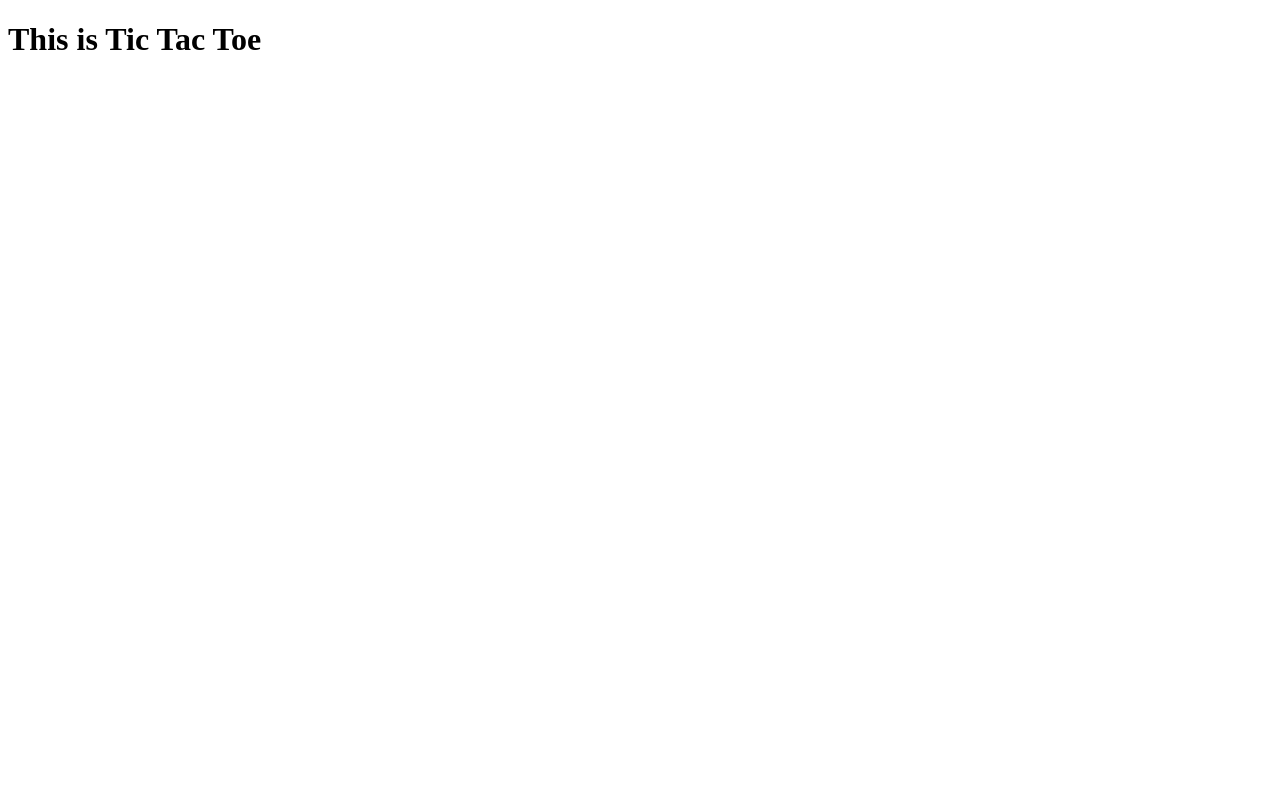
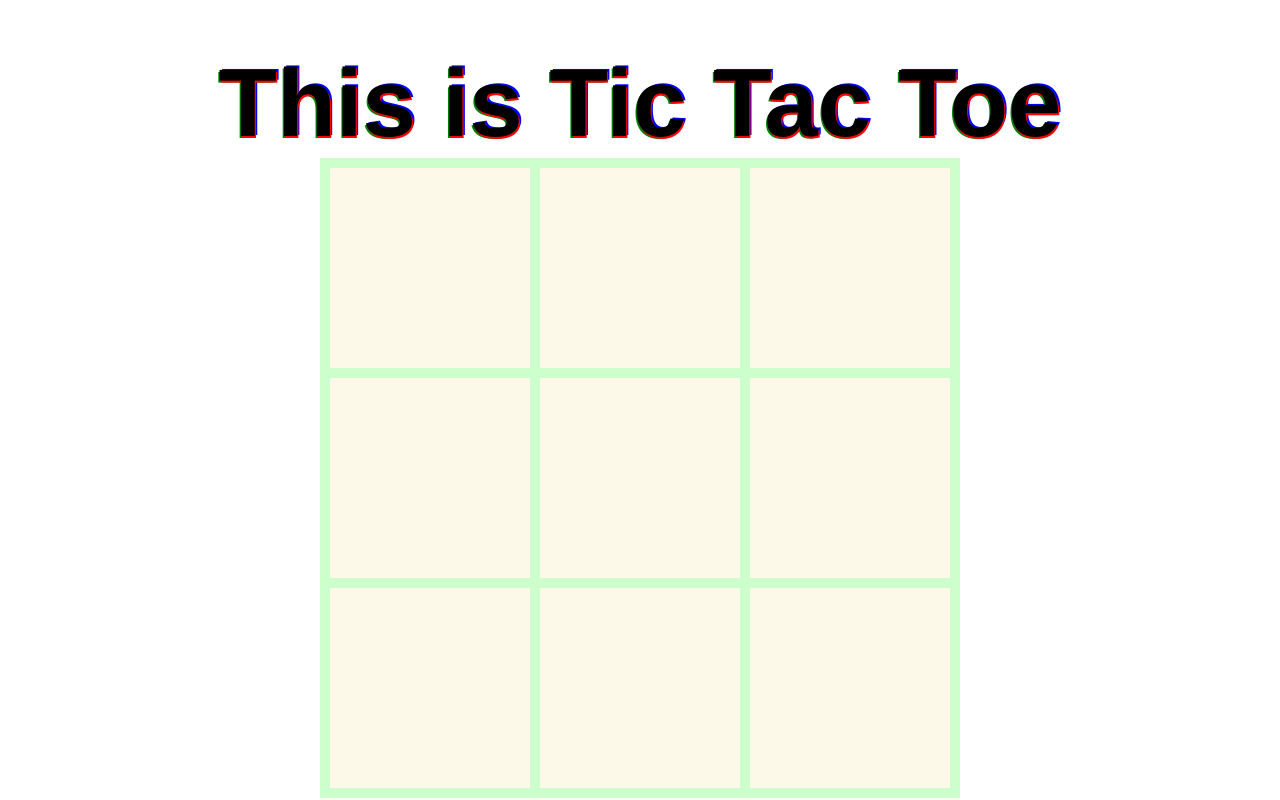
Before and after one commit to killerdroid99/Tic-Tac-Toe, a plain HTML site: page index.html in a window 1280 px wide. Drawn offline with Linux system fonts and the light colour scheme; a web font is replaced by a local one.

Commit message:
Coded module and factory functions for board and players

```diff
--- a/app.js
+++ b/app.js
@@ -0,0 +1,39 @@
+const GameBoard = (() => {
+	"use strict";
+	// const gameBoard = ["✖️", "⭕", "✖️", "⭕", "✖️", "⭕", "✖️", "⭕", "✖️"];
+	const gameBoard = ["", "", "", "", "", "", "", "", ""];
+
+	const connectToDOM = (array) => {
+		array.forEach((element, i) => {
+			document.getElementById(`x${i}`).innerText = element;
+			// element.addEventListener("click", () => {
+			// 	element.innerText = "X";
+			// });
+		});
+	};
+
+	connectToDOM(gameBoard);
+
+	return gameBoard;
+})();
+
+const Player = (marker) => {
+	"use strict";
+	const myMarker = marker;
+	const board = GameBoard;
+	const placeMarker = (marker, board) => {
+		board.forEach((element, i) => {
+			element = document.getElementById(`x${i}`);
+			element.addEventListener("click", () => {
+				if (element.innerText === "") {
+					element.innerText = marker;
+				}
+			});
+		});
+	};
+	placeMarker(myMarker, board);
+	return { myMarker };
+};
+
+const player_one = Player("✖️");
+const player_two = Player("⭕");
--- a/index.html
+++ b/index.html
@@ -5,13 +5,30 @@
     <meta charset="UTF-8">
     <meta http-equiv="X-UA-Compatible" content="IE=edge">
     <meta name="viewport" content="width=device-width, initial-scale=1.0">
+    <link rel="stylesheet" href="./style.css">
     <script src="./app.js" defer></script>
-    <link rel="stylesheet" href="./style.css">
     <title>Tic Tac Toe</title>
 </head>
 
 <body>
-    <h1>This is Tic Tac Toe</h1>
+    <header>
+        <h1>
+            This is Tic Tac Toe
+        </h1>
+    </header>
+
+    <div class="GameBoard">
+        <div class="cell" id="x0"></div>
+        <div class="cell" id="x1"></div>
+        <div class="cell" id="x2"></div>
+        <div class="cell" id="x3"></div>
+        <div class="cell" id="x4"></div>
+        <div class="cell" id="x5"></div>
+        <div class="cell" id="x6"></div>
+        <div class="cell" id="x7"></div>
+        <div class="cell" id="x8"></div>
+    </div>
+
 
 
 
--- a/style.css
+++ b/style.css
@@ -0,0 +1,69 @@
+@import url("https://fonts.googleapis.com/css2?family=Poppins:wght@300&family=Smooch+Sans:wght@700&display=swap");
+
+* {
+	margin: 0;
+	padding: 0;
+	font-family: "Smooch Sans", Helvetica, sans-serif;
+}
+
+body {
+	display: flex;
+	align-items: center;
+	flex-direction: column;
+}
+
+header {
+	text-align: center;
+	margin-top: 1em;
+	font-size: clamp(1rem, 10vw, 3rem);
+	text-shadow: 0.025em 0.05em 0 red, -0.025em 0.05em 0 green,
+		0.05em -0.025em 0 blue;
+	/* animation: glitch 600ms infinite; */
+}
+
+@keyframes glitch {
+	0% {
+		text-shadow: 0.05em 0.07em 0 red, -0.025em 0.07em 0 green,
+			0.07em -0.025em 0 blue;
+	}
+	14% {
+		text-shadow: -0.05em 0.07em 0 red, 0.025em 0.07em 0 green,
+			-0.07em -0.025em 0 blue;
+	}
+	15% {
+		text-shadow: 0.05em -0.07em 0 red, 0.025em -0.07em 0 green,
+			0.07em 0.025em 0 blue;
+	}
+	49% {
+		text-shadow: -0.05em -0.07em 0 red, -0.025em 0.07em 0 green,
+			0.07em -0.025em 0 blue;
+	}
+	99% {
+		text-shadow: 0.025em 0.07em 0 red, 0.025em 0.01em 0 green,
+			0.05em 0.05em 0 blue;
+	}
+	100% {
+		text-shadow: 0.05em 0.07em 0 red, -0.025em 0.07em 0 green,
+			0.07em -0.025em 0 blue;
+	}
+}
+
+.GameBoard {
+	display: grid;
+	grid-template-columns: repeat(3, clamp(25px, 200px, 300px));
+	grid-template-rows: repeat(3, clamp(25px, 200px, 300px));
+	background-color: #cfc;
+	grid-gap: 10px;
+	padding: 10px;
+}
+
+.cell {
+	background-color: rgba(253, 249, 232);
+	display: flex;
+	align-items: center;
+	justify-content: center;
+	font-size: 10em;
+	cursor: pointer;
+	font-family: "Poppins";
+	text-shadow: 5px 7px 0 indigo;
+}
```
